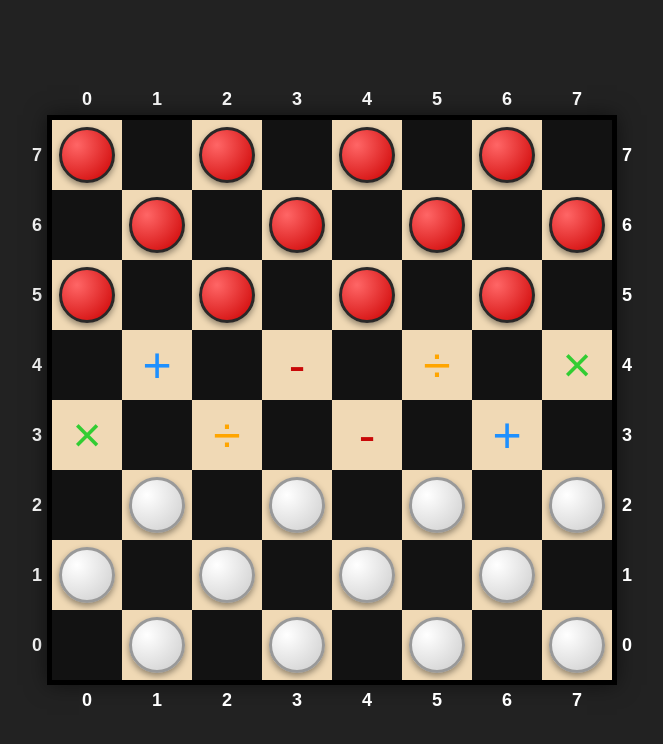
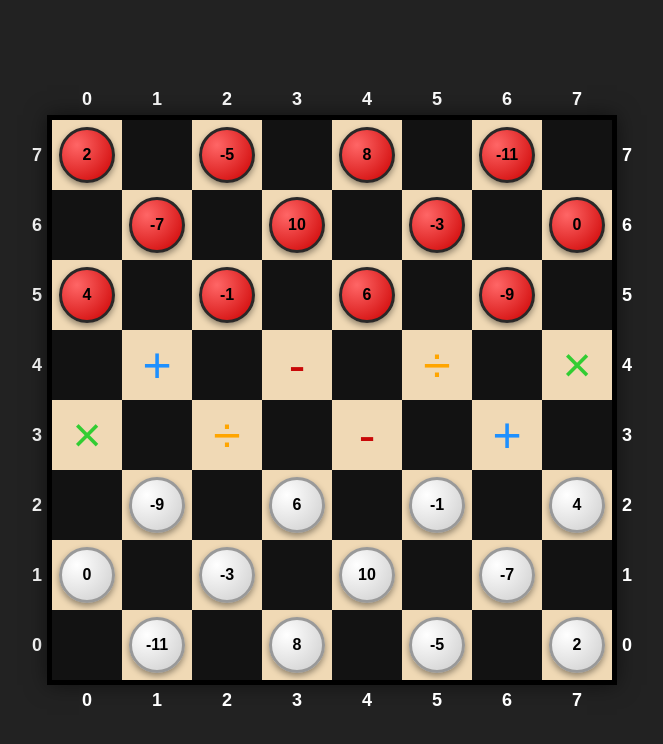
Before and after one commit to janrelle24/Board_Game, a plain HTML site: page index.html in a window 1280 px wide. Shown: the whole page, without its empty margins (308-971 px from the left). Drawn offline with Linux system fonts and the light colour scheme.

Commit message:
add number inside the chips

```diff
--- a/script.js
+++ b/script.js
@@ -14,6 +14,10 @@ const pattern = [
     ["-", "=", "+", "=", "×", "=", "÷", "="], //1
     ["=", "+", "=", "-", "=", "÷", "=", "×"] //0
 ];
+//const chipNumbers = [0, -1, 2, -3, 4, -5, 6, -7, 8, -9, 10, -11];
+const redNumbers = [2, -5, 8, -11, -7, 10, -3, 0, 4, -1, 6, -9];
+const whiteNumbers = [-9, 6, -1, 4, 0, -3, 10, -7, -11, 8, -5, 2];
+let numberIndex = 0;
 
 for(let row = 0; row < 8; row++){
     for(let col = 0; col < 8; col++){
@@ -59,10 +63,14 @@ for(let row = 0; row < 8; row++){
         if(row < 3 && square.classList.contains("white")){
             chip.classList.add("chip", "red-chip");
             chip.setAttribute("draggable", true);
+            chip.textContent = redNumbers[numberIndex % redNumbers.length];
+            numberIndex++;
             square.appendChild(chip);
         }else if(row > 4 && square.classList.contains("white")){
             chip.classList.add("chip", "white-chip");
             chip.setAttribute("draggable", true);
+            chip.textContent = whiteNumbers[numberIndex % whiteNumbers.length];
+            numberIndex++;
             square.appendChild(chip);
         }
 
--- a/styles.css
+++ b/styles.css
@@ -110,14 +110,23 @@ body{
     transform: translate(-50%, -50%);
     box-shadow: 0 3px 6px rgba(0, 0, 0, 0.4);
     cursor: pointer;
+    /**/
+    display: flex;
+    justify-content: center;
+    align-items: center;
+    font-weight: bold;
+    font-size: 16px;
+    color: white;
 }
 .red-chip{
     background: radial-gradient(circle at 30% 30%, #ff6666, #cc0000);
     border: 3px solid #292828;
+    color: black;
 }
 .white-chip{
     background: radial-gradient(circle at 30% 30%, #ffffff, #cccccc);
     border: 3px solid #999;
+    color: black;
 }
 .chip:active{
     cursor: grabbing;
```
